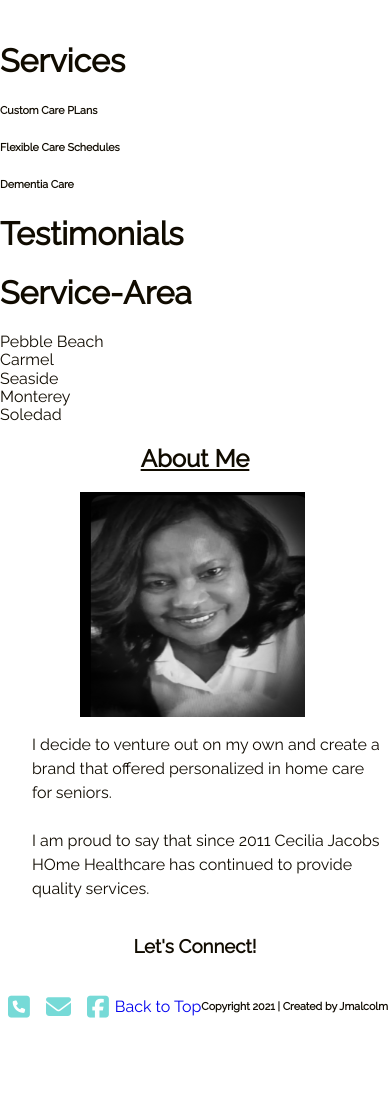
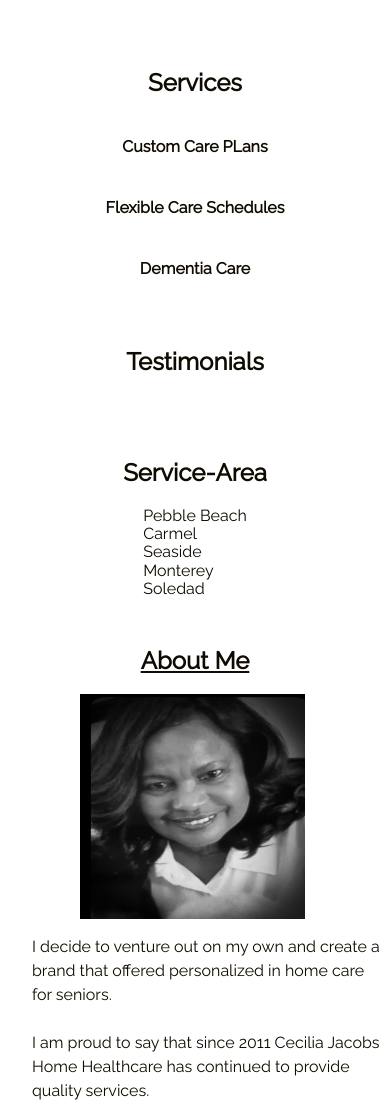
Before and after one commit to JacqueM-tech/Cecilia-Jacobs, a website built with Parcel: page index.html in a window 390 px wide. Shown: the part 720-1826 px from the top of the page. Before the commit the page ends 1774 px from the top, so only its background shows below. Built offline with nearby package versions, Linux system fonts and the light colour scheme; grey boxes are pictures that could not be loaded.

Commit message:
updated mobile first

```diff
--- a/css/main.css
+++ b/css/main.css
@@ -149,7 +149,6 @@
   justify-content: space-between;
   width: 100%;
   margin-top: 1rem;
-
 }
 
 nav ul li a {
@@ -204,8 +203,33 @@
   height: 260px;
 }
 
-/* ---------------- About ---------------- */
+/* ============================== SERVICES ============================ */
+.services {
+  display: flex;
+  flex-flow: column wrap;
+  justify-content: center;
+  align-items: center;
+}
 
+.services h2 {
+  margin-top: 3rem;
+}
+
+
+
+/* ============================ TESTIMONIALS =========================== */
+.testimonials h2 {
+  margin-top: 3rem;
+}
+
+
+/* ============================ SERVICE-AREA =========================== */
+.service-area h2 {
+  margin-top: 3rem;
+}
+
+
+/* ================================ ABOUT ============================= */
 #about .container {
   display: flex;
   flex-flow: column wrap;
@@ -218,6 +242,7 @@
   justify-content: center;
   color: var(--black);
   font-weight: 700;
+  margin-top: 3rem;
 }
 
 .about-para p {
@@ -233,7 +258,6 @@
   margin-left: 5rem;
 
 }
-
 
 /* ---------------- Footer---------------- */
 footer .container {
@@ -251,16 +275,6 @@
   align-items: center;
   width: 100%;
 }
-
-
-
-
-
-/* ==========================================================================
-Services Page
-========================================================================== */
-
-
 
 /* ==========================================================================
    Helper classes
--- a/index.html
+++ b/index.html
@@ -36,10 +36,10 @@
         <div>
             <nav>
                 <ul>
-                    <li><a href="#about">About</a></li>
                     <li><a href="services/index.html">Services</a></li>
                     <li><a href="testimonials.html">Testimonials</a></li>
                     <li><a href="service-area/index.html">Service-Area</a></li>
+                    <li><a href="#about">About</a></li>
                 </ul>
             </nav>
         </div>
@@ -66,36 +66,34 @@
         </div>
     </section>
 
-    <section id="bottom">
+    <section>
         <div class="services">
-            <h1>Services</h1>
-        </div>
+            <h2>Services</h2>
         <div class="icons"></div>
         <div>
-            <h6>Custom Care PLans</h6>
+            <h4>Custom Care PLans</h4>
         </div>
         <div>
-            <h6>
+            <h4>
                 Flexible Care Schedules
-            </h6>
-
+            </h4>
         </div>
         <div>
-            <h6>
+            <h4>
                 Dementia Care
-            </h6>
+            </h4>
         </div>
 
         <div class="testimonials">
-            <h1>Testimonials</h1>
+            <h2>Testimonials</h2>
         </div>
         <div>
             <p></p>
         </div>
         <div class="service-area">
-            <h1>Service-Area</h1>
+            <h2>Service-Area</h2>
         </div>
-        <div>
+        <div class="city">
             <div>Pebble Beach</div>
             <div>Carmel</div>
             <div>Seaside</div>
@@ -111,7 +109,7 @@
             <img src="../img/Cecilia-Jacobs-Headshot.jpg" alt="">
         </div>
         <div class="about-para">
-            <p>I decide to venture out on my own and create a brand that offered personalized in home care for seniors. <br> <br> I am proud to say that since 2011 Cecilia Jacobs HOme Healthcare has continued to provide quality services.
+            <p>I decide to venture out on my own and create a brand that offered personalized in home care for seniors. <br> <br> I am proud to say that since 2011 Cecilia Jacobs Home Healthcare has continued to provide quality services.
                  </p>
             </div>
 
```
